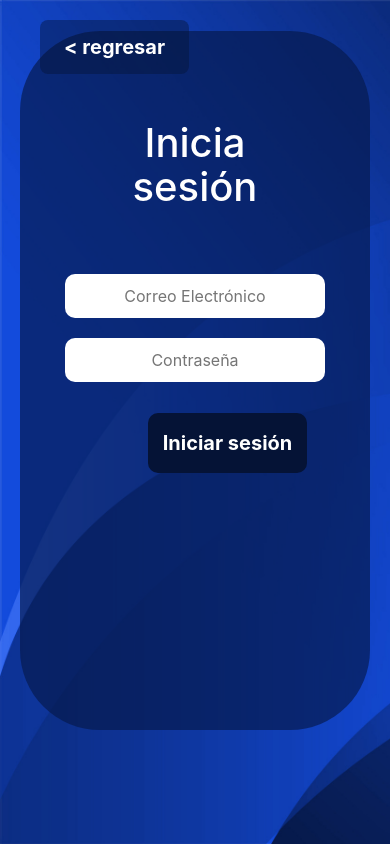
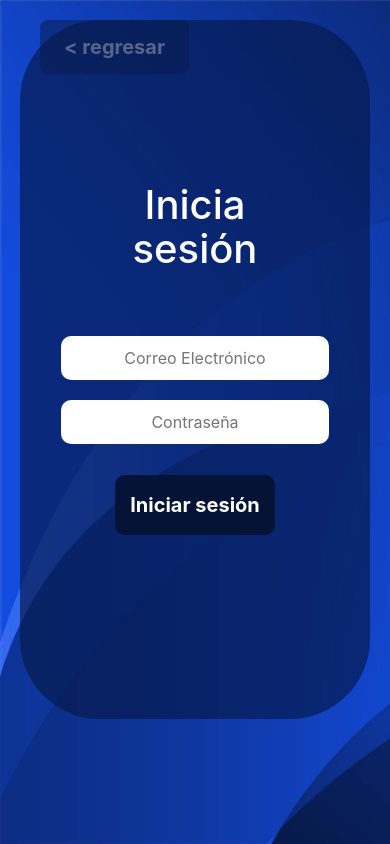
Before and after one commit to angelargd8/Proyecto-software, a React (Vite) app in the folder Proyecto/vite-project/: page /login in a window 390 px wide. Built offline with nearby package versions, Linux system fonts and the light colour scheme.

Commit message:
feat: fix responsive login form

```diff
--- a/Proyecto/vite-project/src/componentes/log/login.css
+++ b/Proyecto/vite-project/src/componentes/log/login.css
@@ -48,6 +48,9 @@
 
 }
 .login .formulario{
+    position: relative;
+    justify-content: center;
+    align-items: center;
     box-sizing: border-box;
     background-color:#061a4dab;
     padding: 35px;
@@ -57,8 +60,8 @@
     border: none;
     width: 100%;
     height: 87%;
-    margin-bottom: 35%;
-    margin-top: 3%;
+    margin-top: 6% auto 35%;
+
 }
 
 .login .form-text{
@@ -100,10 +103,10 @@
 }
 
 .login .boton{
-    display: flex;
+    position: relative;
     justify-content: center;
     align-items: center;
-    margin-left: 65px;
+
 }
 
 .login  .btn:hover, .login .btn2:hover{
@@ -123,8 +126,5 @@
 }
 
 .login .googleAuth{
-    display: flex;
-    justify-content: center;
-    align-items: center;
     margin-top: 15px;
 }
```
